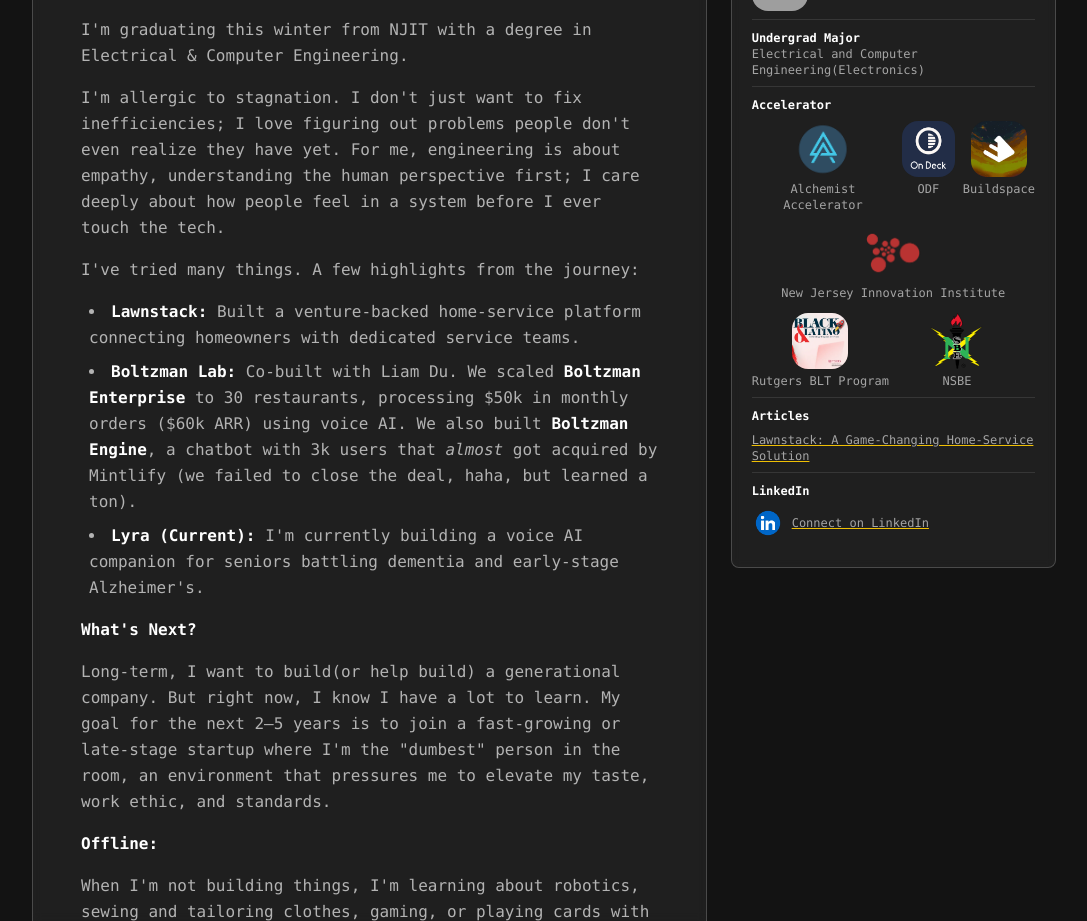
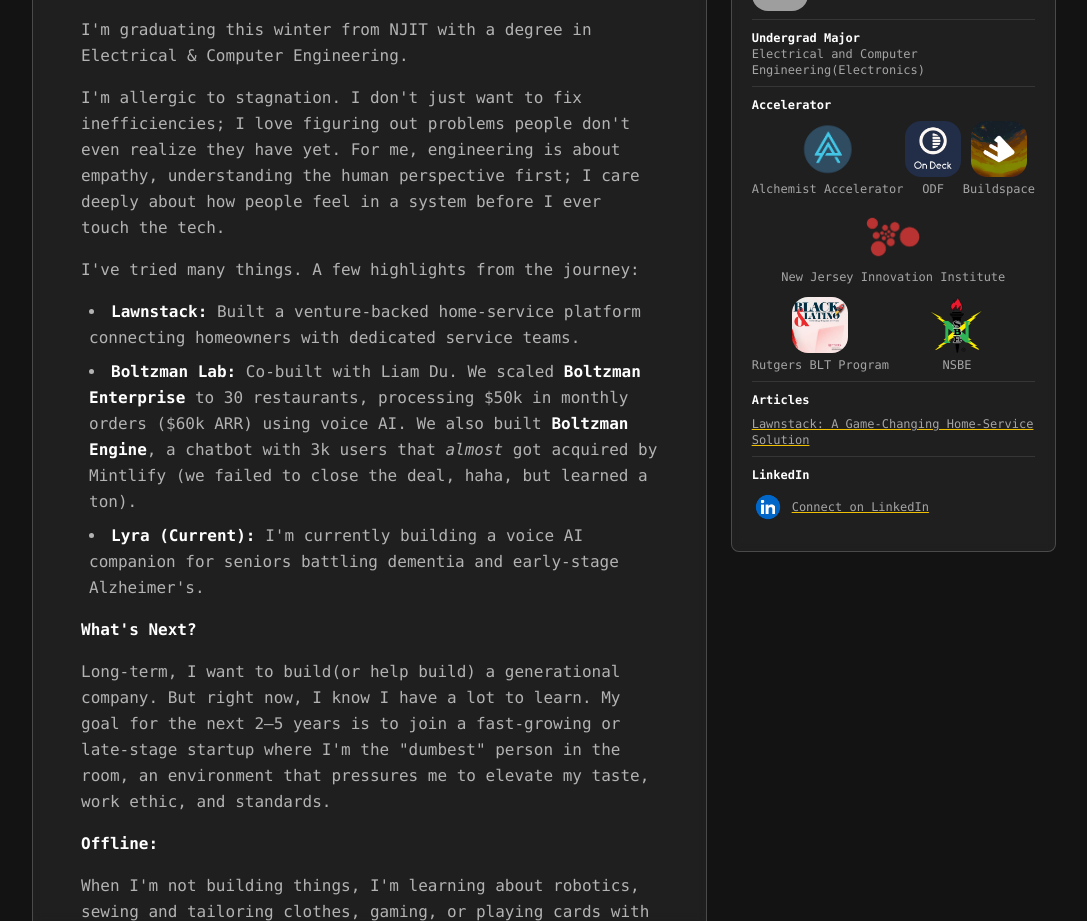
Before and after one commit to Nmilien34/NickPortfolio, a React (Vite) app: page /about in a window 1280 px wide. Shown: the part 1100-2021 px from the top of the page, without its empty margins (96-1183 px from the left). Built offline with nearby package versions, Linux system fonts and the light colour scheme; grey boxes are pictures that could not be loaded.

Commit message:
Rearrange Accelerator logos: Alchemist left, ODF center, Buildspace right

```diff
--- a/src/components/pages/About.tsx
+++ b/src/components/pages/About.tsx
@@ -162,7 +162,7 @@ export function About() {
                     <div className="border-b border-white/10 pb-2">
                       <p className="text-white font-semibold mb-2">Accelerator</p>
                       <div className="flex flex-col gap-3">
-                        <div className="flex items-start gap-2">
+                        <div className="flex items-start justify-between">
                           <a
                             href="https://www.alchemistaccelerator.com/"
                             target="_blank"
```
